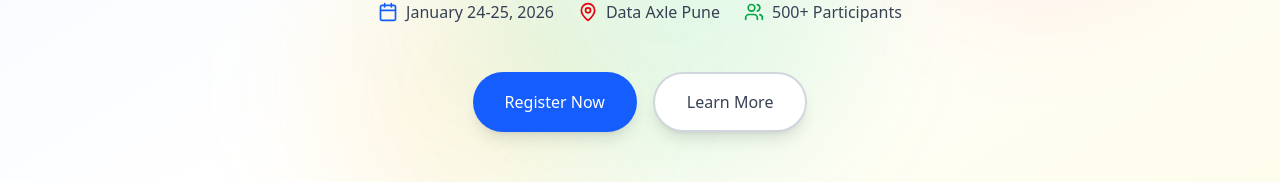
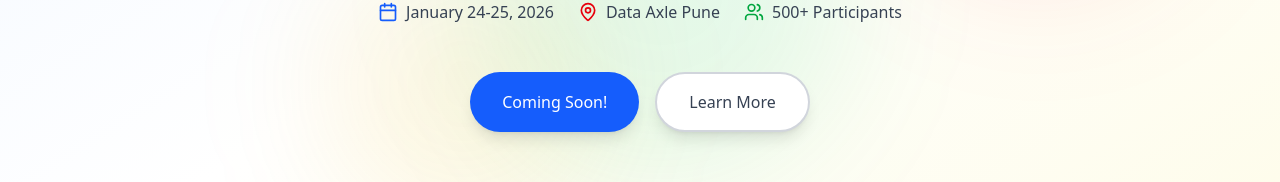
Before and after one commit to vatsaljain-hub/build-grow-hackathon, a React (Vite) app: page / in a window 1280 px wide. Shown: the part 572-754 px from the top of the page. Built offline with nearby package versions, Linux system fonts and the light colour scheme.

Commit message:
coming soon label change

```diff
--- a/src/components/Hero.tsx
+++ b/src/components/Hero.tsx
@@ -50,7 +50,7 @@ export function Hero() {
             onClick={() => document.getElementById('registration')?.scrollIntoView({ behavior: 'smooth' })}
             className="px-8 py-4 rounded-full bg-blue-600 hover:bg-blue-700 transition-all text-white shadow-lg hover:shadow-xl"
           >
-            Register Now
+            Coming Soon!
           </button>
           <button
             onClick={() => document.getElementById('about')?.scrollIntoView({ behavior: 'smooth' })}
```
